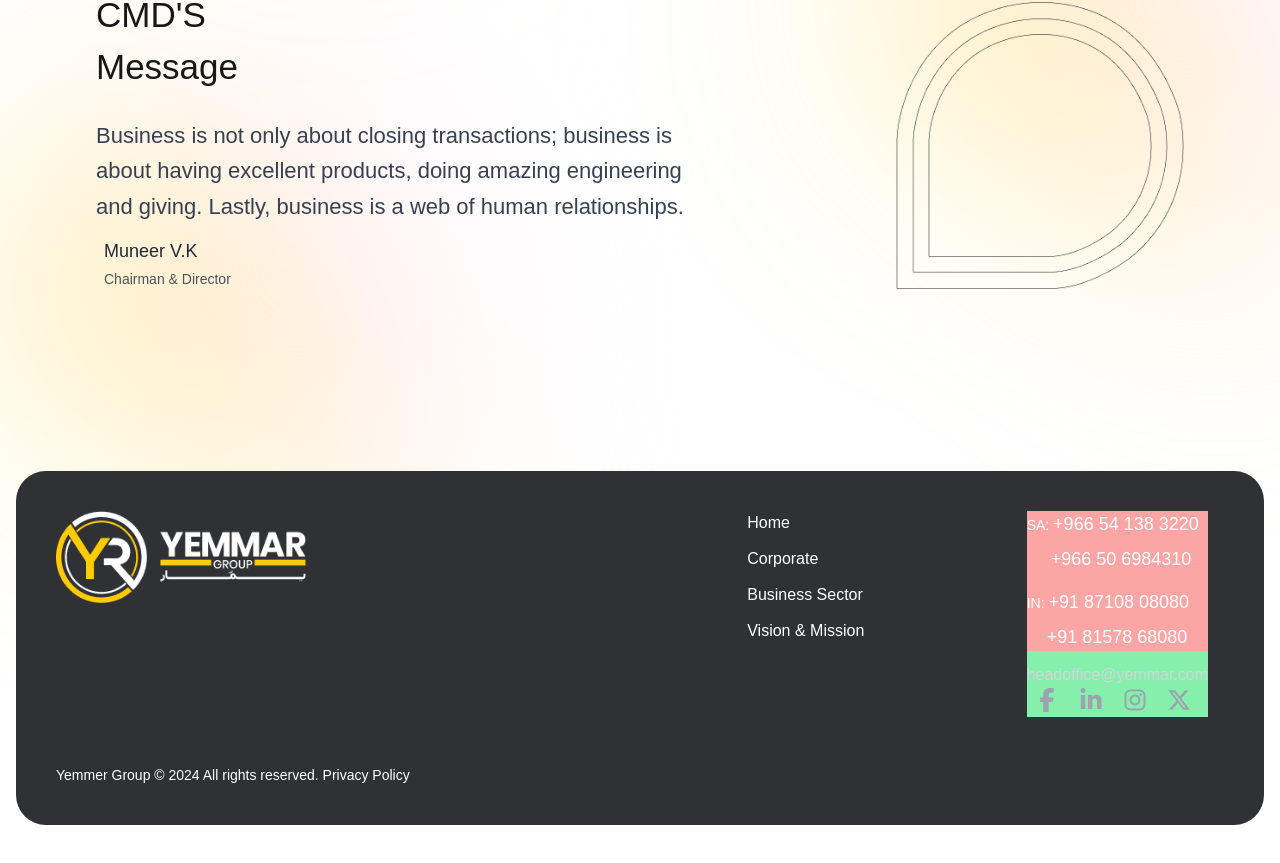
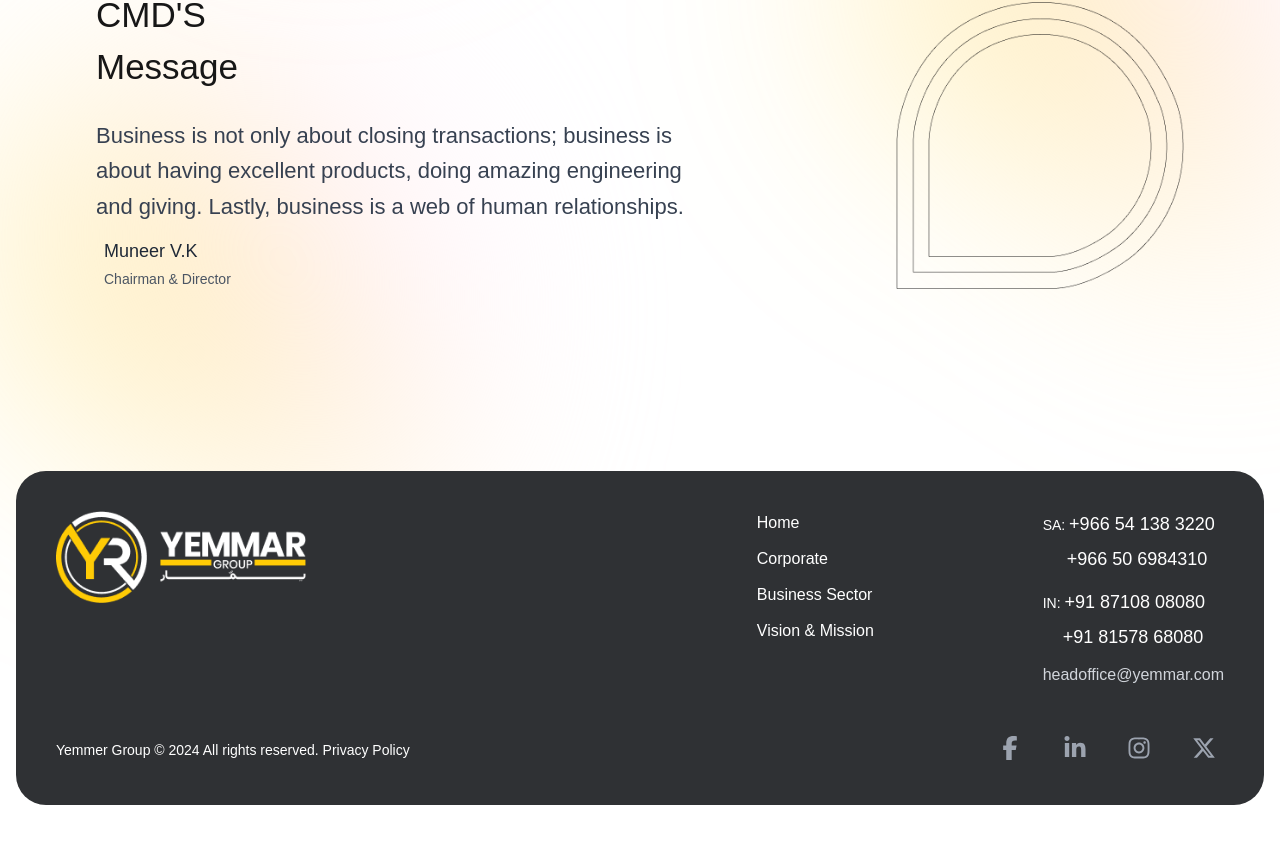
Before and after one commit to iamjuu/yemmer, a Next.js app: page / in a window 1280 px wide. Shown: the part 2907-3770 px from the top of the page. Built offline with nearby package versions, Linux system fonts and the light colour scheme; a web font is replaced by a local one.

Commit message:
footer updated

```diff
--- a/components/footer/index.tsx
+++ b/components/footer/index.tsx
@@ -18,11 +18,11 @@ const montserrat = localFont({
 
 export default function YemmarFooter() {
   return (
-    <footer className={`text-white justify-center flex w-full  ${montserrat.className}`}>
+    <footer className={`text-white    justify-center flex w-full  ${montserrat.className}`}>
       <div className="max-w-7xl w-full flex flex-col p-6 sm:p-8 md:p-10 rounded-[20px] sm:rounded-[25px] md:rounded-[30px] justify-center bg-[#2F3134]">
 
         {/* Main Content Section */}
-        <div className="flex w-full justify-between max-w-6xl flex-col md:flex-row mb-8 sm:mb-10 md:mb-12 gap-8 md:gap-0">
+        <div className="flex w-full  justify-between flex-col md:flex-row mb-8 sm:mb-10 md:mb-12 gap-8 md:gap-0">
 
           {/* Logo Section */}
           <div className="w-full md:w-[60%] flex justify-start">
@@ -56,9 +56,9 @@ export default function YemmarFooter() {
 
               {/* Contact Information */}
               <div className="flex flex-col   space-y-3 sm:space-y-4">
-               <div className='bg-green-300 flex flex-col'>
+               <div className=' flex flex-col'>
                 <div className='flex flex-col gap-[10px]'>
-                <div className="text-[18px] bg-red-300 font-[300]">
+                <div className="text-[18px] font-[300]">
                   <div className="mb-1 sm:mb-2">
                     <span className="text-xs sm:text-sm">SA: </span>
                     <span>+966 54 138 3220</span>
@@ -85,7 +85,24 @@ export default function YemmarFooter() {
                 </div>
 
                 </div>
-                <div className="w-full sm:w-[20%] flex justify-center sm:justify-between px-2  gap-4 sm:gap-5">
+
+
+                </div>
+              </div>
+            </div>
+          </div>
+        </div>
+
+        {/* Footer Bottom Section */}
+        <div className="flex flex-col sm:flex-row w-full items-center gap-4 sm:gap-0">
+
+          {/* Copyright */}
+          <div className="w-full sm:w-[80%] text-center sm:text-left">
+            <p className="text-white text-xs sm:text-sm">
+              Yemmer Group © 2024 All rights reserved. Privacy Policy
+            </p>
+          </div>
+          <div className="w-full sm:w-[20%] flex justify-center sm:justify-between px-2  gap-4 sm:gap-5">
             <a
               href="#"
               className="text-gray-400 hover:text-white transition-colors duration-200 flex-shrink-0"
@@ -117,22 +134,6 @@ export default function YemmarFooter() {
             </a>
           </div>
 
-                </div>
-              </div>
-            </div>
-          </div>
-        </div>
-
-        {/* Footer Bottom Section */}
-        <div className="flex flex-col sm:flex-row w-full items-center gap-4 sm:gap-0">
-
-          {/* Copyright */}
-          <div className="w-full sm:w-[80%] text-center sm:text-left">
-            <p className="text-white text-xs sm:text-sm">
-              Yemmer Group © 2024 All rights reserved. Privacy Policy
-            </p>
-          </div>
-
           {/* Social Media Icons */}
 
         </div>
```
